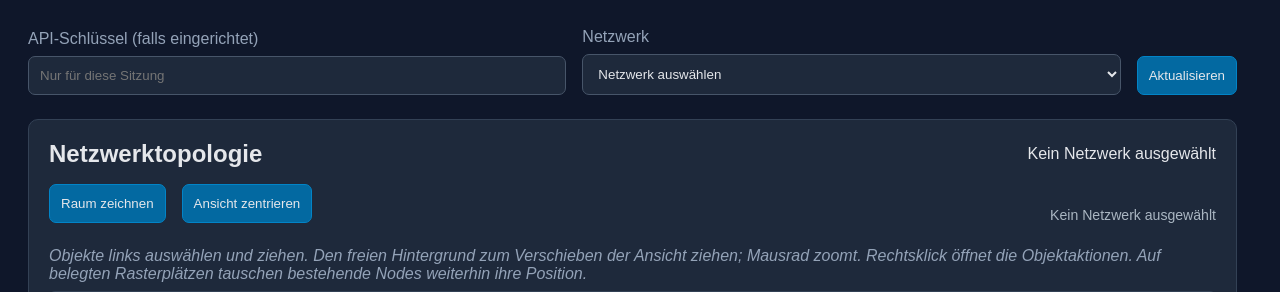
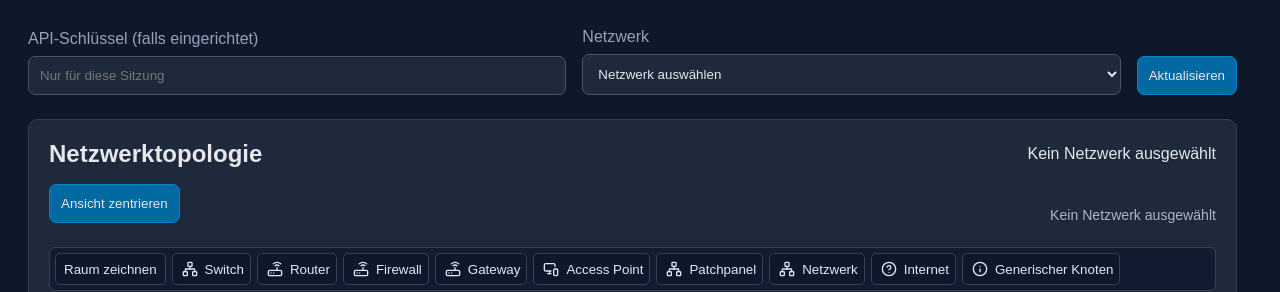
Before and after one commit to Curlov/NetChecker, a FastAPI app: page /topology in a window 1280 px wide. Shown: the part 105-397 px from the top of the page. Run offline with FastAPI, Linux system fonts and the light colour scheme; data comes from the database, SQL or seed files in the repository; data that the repository does not hold is empty.

Commit message:
Abschnitt 4A fertig

```diff
--- a/web/static/style.css
+++ b/web/static/style.css
@@ -553,7 +553,6 @@ header nav a:focus-visible { outline:2px solid #38bdf8; outline-offset:4px; }
 .topology-status-label { fill:#94a3b8; font-family:Arial,sans-serif; font-size:10px; font-weight:400; }
 
 /* Compact, drag-first topology editor controls. */
-.topology-help { margin: 8px 0; }
 .topology-palette {
     display:flex; align-items:center; gap:6px; max-width:100%; overflow-x:auto;
     margin:0 0 8px; padding:5px; border:1px solid #334155; border-radius:6px;
--- a/web/templates/index.html
+++ b/web/templates/index.html
@@ -8,7 +8,7 @@
 
     <title>NetChecker</title>
 
-    <link rel="stylesheet" href="/static/style.css?v=topology-editor-7">
+    <link rel="stylesheet" href="/static/style.css?v=topology-editor-8">
     <script src="/static/app.js" defer></script>
     {% if view == "topology" %}<script src="/static/topology.js?v=canvas-editor-12" defer></script>{% endif %}
     {% if view == "timeline" %}<script src="/static/timeline.js?v=timeline-compact-2" defer></script>{% endif %}
--- a/web/templates/topology.html
+++ b/web/templates/topology.html
@@ -1,12 +1,12 @@
 <section class="panel" id="topology-panel">
     <div class="panel-heading"><h2>Netzwerktopologie</h2><span id="topology-status"></span></div>
     <div class="toolbar">
-        <button id="topology-room-tool" type="button" aria-pressed="false" title="Rechteckige Räume auf dem Raster zeichnen">Raum zeichnen</button>
         <button id="topology-reset" type="button">Ansicht zentrieren</button>
         <span id="topology-save-status" class="topology-save-status" role="status" aria-live="polite">Layout noch nicht geladen</span>
     </div>
-    <p class="detail-empty topology-help">Objekte links auswählen und ziehen. Den freien Hintergrund zum Verschieben der Ansicht ziehen; Mausrad zoomt. Rechtsklick öffnet die Objektaktionen. Auf belegten Rasterplätzen tauschen bestehende Nodes weiterhin ihre Position.</p>
-    <div id="topology-palette" class="topology-palette" role="toolbar" aria-label="Objektpalette"></div>
+    <div id="topology-palette" class="topology-palette" role="toolbar" aria-label="Objektpalette">
+        <button id="topology-room-tool" class="topology-palette-item" type="button" aria-pressed="false" title="Rechteckige Räume auf dem Raster zeichnen">Raum zeichnen</button>
+    </div>
     <div class="topology-viewport" role="region" aria-label="Interaktive Netzwerktopologie" tabindex="0">
         <svg id="topology-graph" role="img" aria-label="Topologie der gespeicherten Netzwerkbeobachtungen" viewBox="0 0 1000 500"></svg>
     </div>
```
Also changed, not shown: tests/test_web.py (+8 -1 lines).
